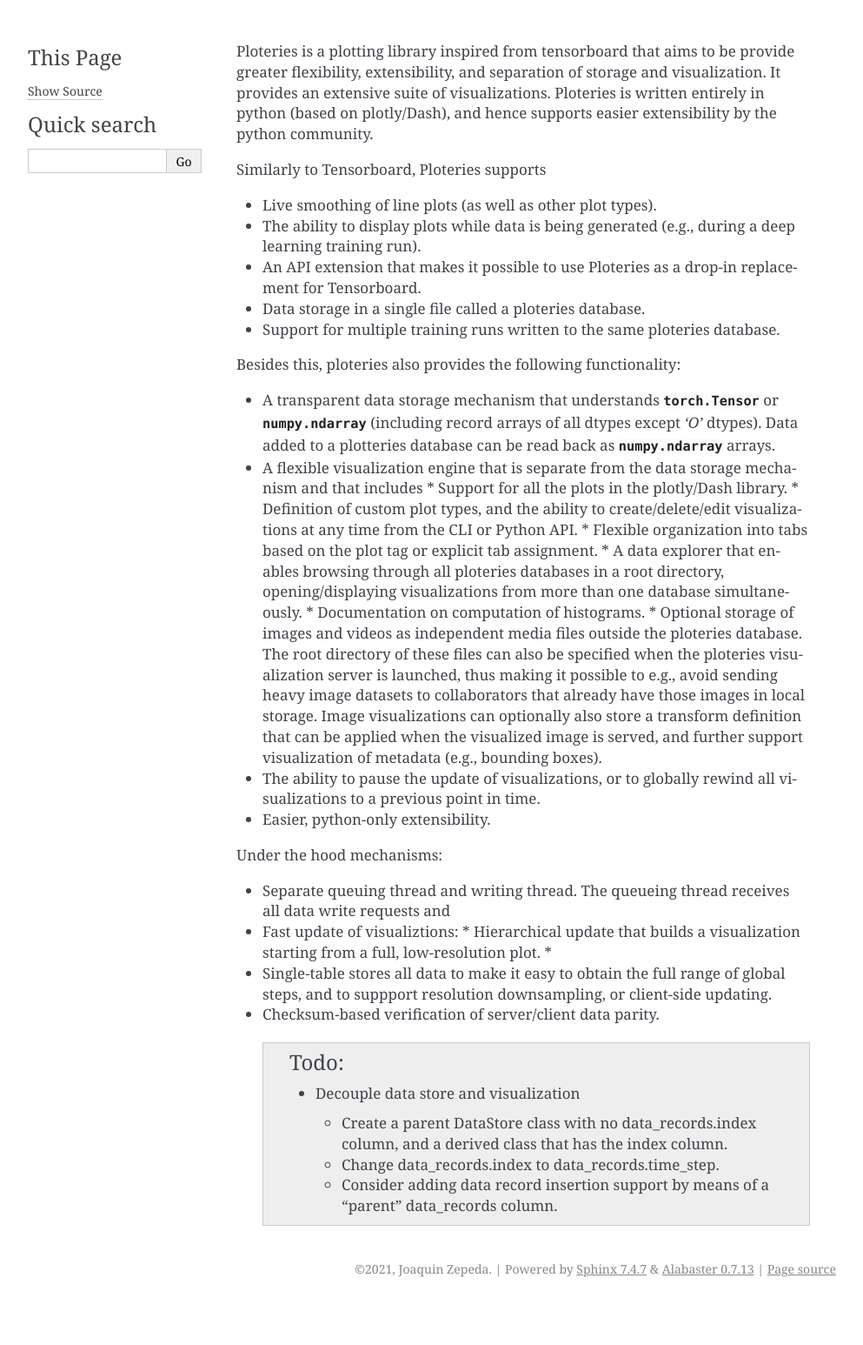
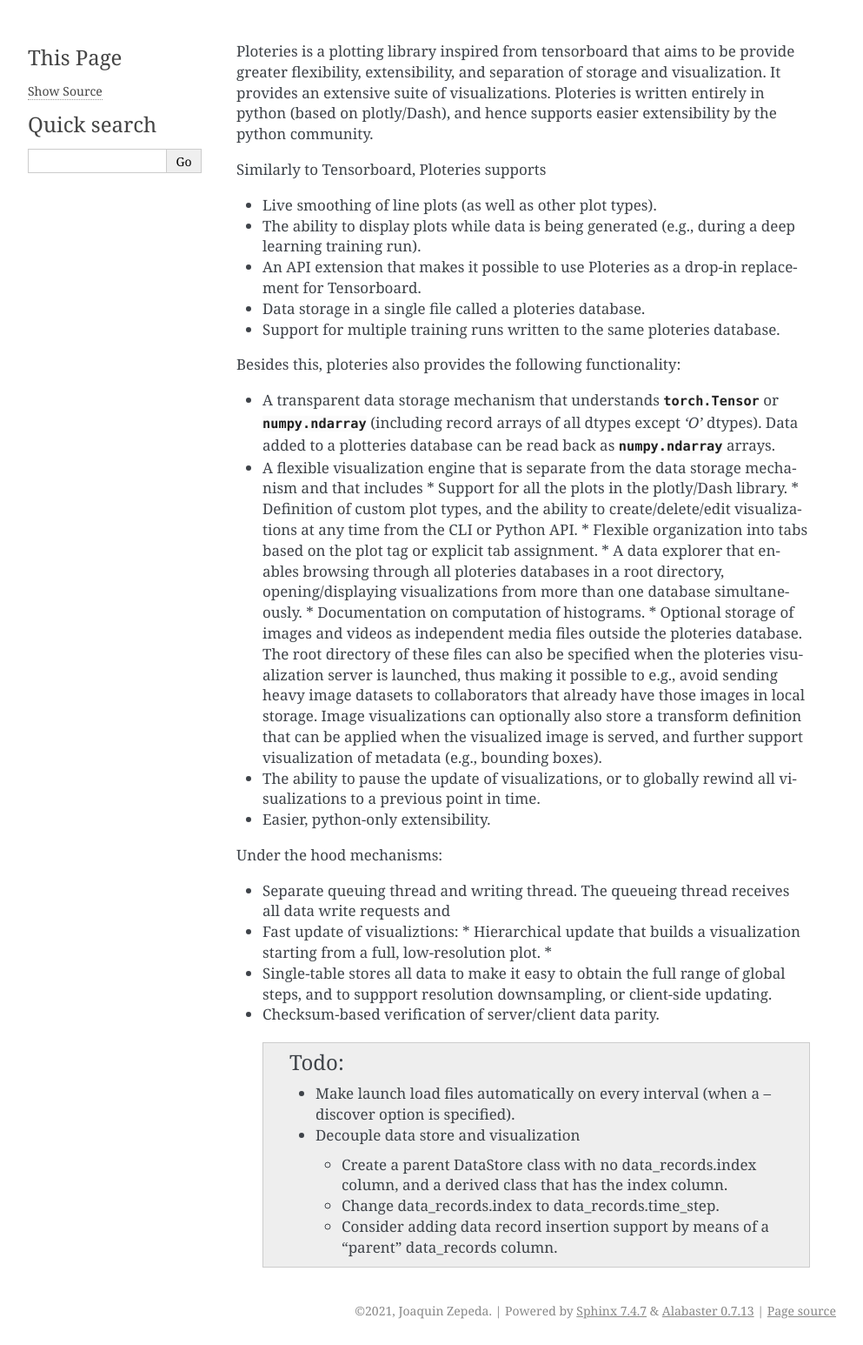
Before and after one commit to zepedaj/ploteries, a Sphinx documentation site: the page built from docs/source/specifications.rst, in a window 1280 px wide. Shown: the whole page at 87% size, without its empty margins (148-1141 px from the left). Built offline with Sphinx 7.4.7, drawn with Linux system fonts in a browser that asks for light colours; before the commit the page ends 1498 px from its top, so only the background shows below that.

```diff
--- a/docs/source/specifications.rst
+++ b/docs/source/specifications.rst
@@ -33,6 +33,8 @@
 
  .. todo::
 
+    * Make launch load files automatically on every interval (when a --discover option is specified).
+
     * Decouple data store and visualization
 
       * Create a parent DataStore class with no data_records.index column, and a derived class that has the index column.
```
